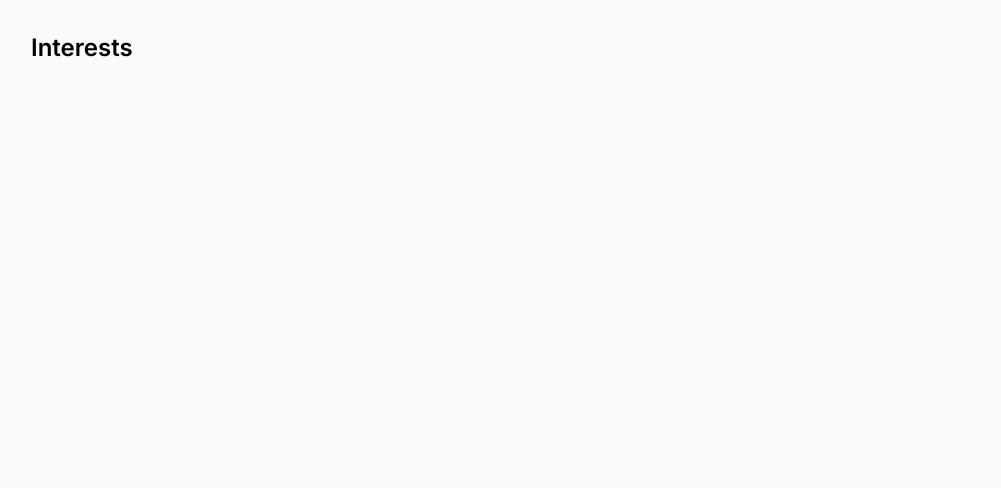
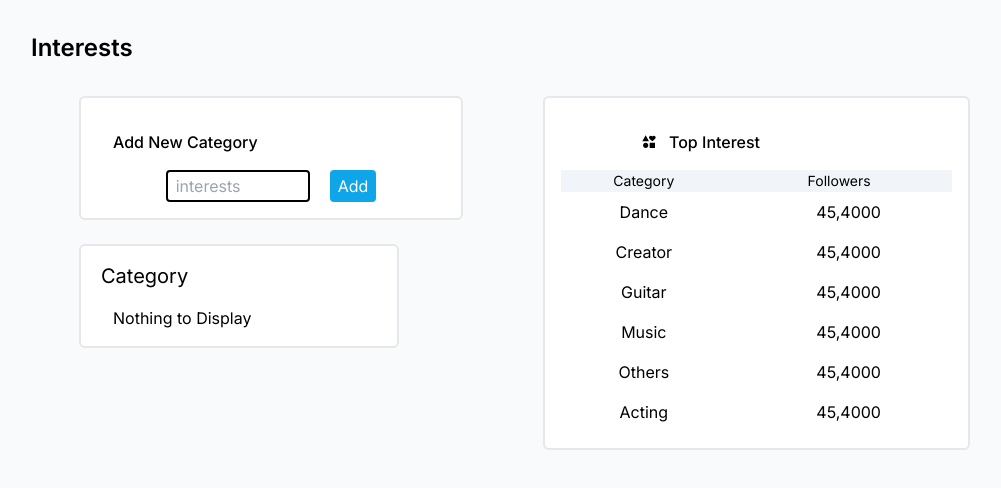
Before and after one commit to shubhanshuMidKnightStudio/talentverseadmin, a Next.js app: page /interests in a window 1280 px wide. Shown: the top 488 px of the page, without its empty margins (1-1002 px from the left). Built offline with nearby package versions, Linux system fonts and the light colour scheme.

Commit message:
Interests

```diff
--- a/app/addUser/page.js
+++ b/app/addUser/page.js
@@ -25,7 +25,7 @@ const page = () => {
     // Reset input fields
     setUserName("");
     setPassword("");
-    setRole("")
+    setRole("");
   };
 
   const handleEdit = (i) => {
@@ -42,7 +42,7 @@ const page = () => {
     setUser(copyUsers);
   };
 
-  let renderTask = <h2>No Users Available</h2>;
+  let renderTask = <h2>No Users Available</h2>
 
   if (user.length > 0) {
     renderTask = user.map((u, i) => {
--- a/app/interests/page.js
+++ b/app/interests/page.js
@@ -1,14 +1,134 @@
-import React from 'react'
+"use client";
+import React, { useState } from "react";
+import { MdInterests } from "react-icons/md";
 
 const page = () => {
+  const [interest, setInterest] = useState("");
+  const [category, setCategory] = useState([]);
+
+  const handleSubmit = (e) => {
+    e.preventDefault();
+    if (interest.trim() !== "") {
+      setCategory([...category, { interest }]);
+      setInterest("");
+    }
+  };
+
+  let renderTask = <h2>Nothing to Display</h2>;
+
+  // Inside your component...
+  if (category.length > 0) {
+    renderTask = (
+      <ul className="text-center flex flex-wrap mt-4 pl-3">
+        {category.map((c, i) => (
+          <li
+            key={i}
+            className="text-left ml-5"
+            style={{ width: "23%", marginBottom: "10px" }}
+          >
+            <h5 className="text-sm text-orange-400 font-bold border-r border-gray-200 pr-2">
+              {c.interest}
+            </h5>
+          </li>
+        ))}
+      </ul>
+    );
+  }
+
   return (
     <div className=" bg-slate-50 h-screen">
-    <h1 className="px-8 py-8 text-black text-2xl font-semibold">
-    Interests
-    </h1>
+      <h1 className="px-8 py-8 text-black text-2xl font-semibold">Interests</h1>
+      <div className="flex flex-row">
+        <div className="px-20">
+          <div className="px-4 py-4 border-blue border-2 rounded-md h-auto bg-white w-96 flex flex-col">
+            <h1 className="text-black font-medium m-4">Add New Category</h1>
 
+            <form
+              onSubmit={handleSubmit}
+              className="justify-center flex flex-row"
+            >
+              <input
+                type="text"
+                className="text-base font-normal text-black border-black border-2 mr-5 pl-2 rounded w-36"
+                placeholder="interests"
+                value={interest}
+                onChange={(e) => {
+                  const inputText = e.target.value;
+                  const regex = /^[A-Za-z\s]+$/;
+
+                  if (regex.test(inputText) || inputText === "") {
+                    setInterest(inputText);
+                  }
+                }}
+              />
+
+              <button className="bg-sky-500  text-white px-2 py-1 rounded">
+                Add
+              </button>
+            </form>
+          </div>
+
+          <div className="px-4 py-4 border-blue border-2 rounded-md h-auto bg-white w-80 pl-5  text-black mt-6">
+            <p className="text-black text-xl font-normal">Category</p>
+            <ul className="text-center flex flex-row mt-4 pl-3">
+              {renderTask}
+            </ul>
+          </div>
+        </div>
+        <div className="px-4 py-4 border-blue border-2 rounded-md h-auto bg-white w-1/3">
+          <h1 className="text-black font-medium px-20 py-4 flex flex-row">
+            <MdInterests className="text-black mt-1 mr-3" />
+            Top Interest
+          </h1>
+
+          <table className="w-full">
+            <thead>
+              <tr className="bg-slate-100">
+                <th className="text-black text-sm font-normal">Category</th>
+                <th className="text-black text-sm font-normal">Followers</th>
+              </tr>
+            </thead>
+            <tbody>
+              <tr>
+                <td className="py-2 text-black text-center">Dance</td>
+                <td className="py-2 text-black text-center pl-5">45,4000</td>
+              </tr>
+            </tbody>
+            <tbody>
+              <tr>
+                <td className="py-2 text-black text-center">Creator</td>
+                <td className="py-2 text-black text-center pl-5">45,4000</td>
+              </tr>
+            </tbody>
+            <tbody>
+              <tr>
+                <td className="py-2 text-black text-center">Guitar</td>
+                <td className="py-2 text-black text-center pl-5">45,4000</td>
+              </tr>
+            </tbody>
+            <tbody>
+              <tr>
+                <td className="py-2 text-black text-center">Music</td>
+                <td className="py-2 text-black text-center pl-5">45,4000</td>
+              </tr>
+            </tbody>
+            <tbody>
+              <tr>
+                <td className="py-2 text-black text-center">Others</td>
+                <td className="py-2 text-black text-center pl-5">45,4000</td>
+              </tr>
+            </tbody>
+            <tbody>
+              <tr>
+                <td className="py-2 text-black text-center">Acting</td>
+                <td className="py-2 text-black text-center pl-5">45,4000</td>
+              </tr>
+            </tbody>
+          </table>
+        </div>
+      </div>
     </div>
-  )
-}
+  );
+};
 
-export default page
+export default page;
--- a/app/uDetails/page.js
+++ b/app/uDetails/page.js
@@ -40,9 +40,34 @@ const page = () => {
           </div>
           <div className="flex flex-col bg-white border-2 px-12 py-5 rounded-xl ml-10">
             <MdDataSaverOn className="text-blue-800 text-4xl" />
-            <h2 className="text-black text-lg font-normal">Share</h2>
-            <h3 className="text-black text-sm font-light"> 200 shares</h3>
+            <h2 className="text-black text-lg font-normal">Saved</h2>
+            <h3 className="text-black text-sm font-light"> 200 posts</h3>
           </div>
+        </div>
+      </div>
+
+      <div className="px-52 mt-4">
+        <div className="p-8 border-blue border-2 rounded-lg bg-white">
+          <table className="w-full ">
+            <thead>
+              <tr className="bg-slate-100 ">
+                <th className="py-1 text-black text-sm font-normal">File Name</th>
+                <th className="py-1 text-black text-sm font-normal">Type</th>
+                <th className="py-1 text-black text-sm font-normal">Created At</th>
+                <th className="py-1 text-black text-sm font-normal">Size</th>
+                <th className="py-1 text-black text-sm font-normal">Status</th>
+              </tr>
+            </thead>
+            <tbody>
+              <tr className="">
+                <td className="py-1 text-black text-center">postImage_2023-09-15_01_03</td>
+                <td className="py-1 text-black text-center">JPG</td>
+                <td className="py-1 text-black text-center">1 Feb, 2020 at 5:30 PM</td>
+                <td className="py-1 text-black text-center"> 4.3 MB</td>
+                <td className="py-1 text-black text-center"> 2167484</td>
+              </tr>
+            </tbody>
+          </table>
         </div>
       </div>
     </div>
```
